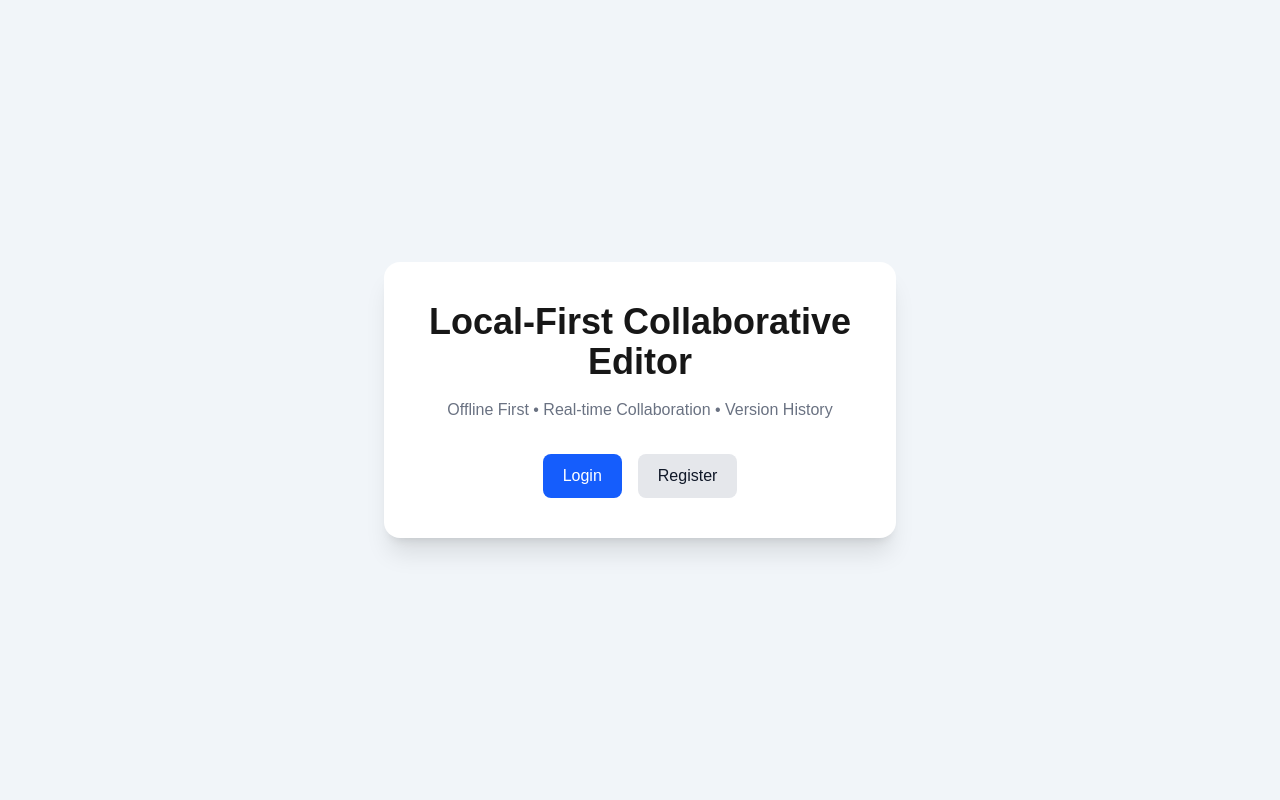
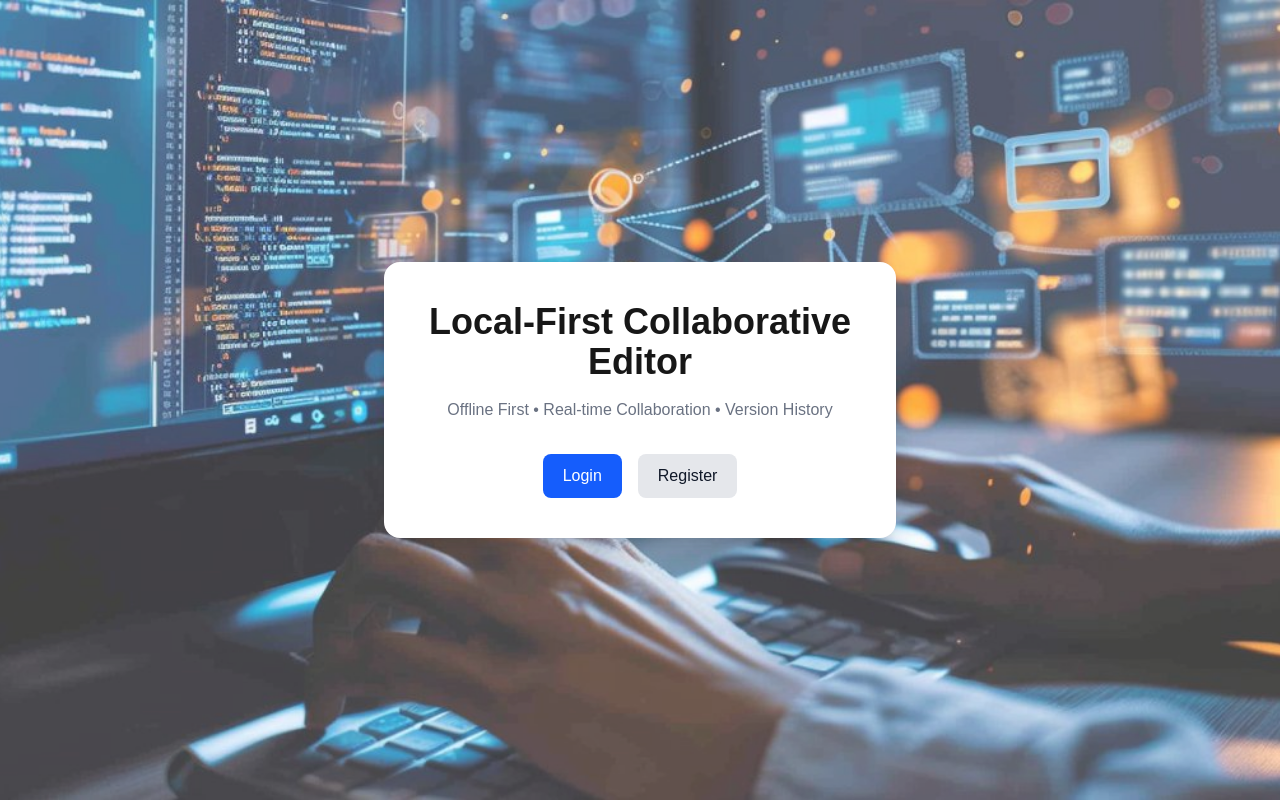
Before and after one commit to birajhalder1/collab-docs-frontend, a Next.js app: page / in a window 1280 px wide. Built offline with nearby package versions, Linux system fonts and the light colour scheme.

Commit message:
Add Frontend CI

```diff
--- a/src/app/(auth)/layout.tsx
+++ b/src/app/(auth)/layout.tsx
@@ -4,9 +4,16 @@ export default function AuthLayout({
   children: React.ReactNode;
 }>) {
   return (
-    <main className="flex min-h-screen items-center justify-center bg-slate-100 p-6">
-      <div className="w-full max-w-md rounded-2xl bg-white p-8 shadow-xl">
-        {/* <div className="mb-8 text-center">
+    <aside
+      className="min-h-screen w-full bg-cover bg-center bg-no-repeat"
+      style={{ backgroundImage: "url('/image/bgImage.jpg')" }}
+    >
+      <main
+        className="flex min-h-screen items-center justify-center bg-slate-100 p-6"
+        style={{ backgroundColor: "rgba(255,255,255,0.2)" }}
+      >
+        <div className="w-full max-w-md rounded-2xl bg-white p-8 shadow-xl">
+          {/* <div className="mb-8 text-center">
           <h1 className="text-3xl font-bold text-slate-900">
             Collab Editor
           </h1>
@@ -16,8 +23,9 @@ export default function AuthLayout({
           </p>
         </div> */}
 
-        {children}
-      </div>
-    </main>
+          {children}
+        </div>
+      </main>
+    </aside>
   );
 }
--- a/src/app/page.tsx
+++ b/src/app/page.tsx
@@ -3,9 +3,13 @@ import Button from "@/components/ui/Button";
 import { useRouter } from "next/navigation";
 
 export default function HomePage() {
-  const router = useRouter()
+  const router = useRouter();
   return (
-    <main className="flex min-h-screen items-center justify-center bg-slate-100">
+    <aside
+      className="min-h-screen w-full bg-cover bg-center bg-no-repeat"
+      style={{ backgroundImage: "url('/image/bgImage.jpg')" }}
+    >
+      <main className="flex min-h-screen items-center justify-center bg-slate-100" style={{ backgroundColor: "rgba(255,255,255,0.2)" }}>
         <div className="w-full max-w-lg rounded-2xl bg-white p-10 shadow-xl">
           <h1 className="text-center text-4xl font-bold">
             Local-First Collaborative Editor
@@ -16,13 +20,17 @@ export default function HomePage() {
           </p>
 
           <div className="mt-8 flex justify-center gap-4">
-          <Button onClick={()=> router.push("/login")}>Login</Button>
+            <Button onClick={() => router.push("/login")}>Login</Button>
 
-          <Button variant="secondary" onClick={()=> router.push("/register")}>
+            <Button
+              variant="secondary"
+              onClick={() => router.push("/register")}
+            >
               Register
             </Button>
           </div>
         </div>
       </main>
+    </aside>
   );
 }
```
Also changed, not shown: public/image/bgImage.jpg (added). Lines whose indentation alone changed are shown as unchanged.
